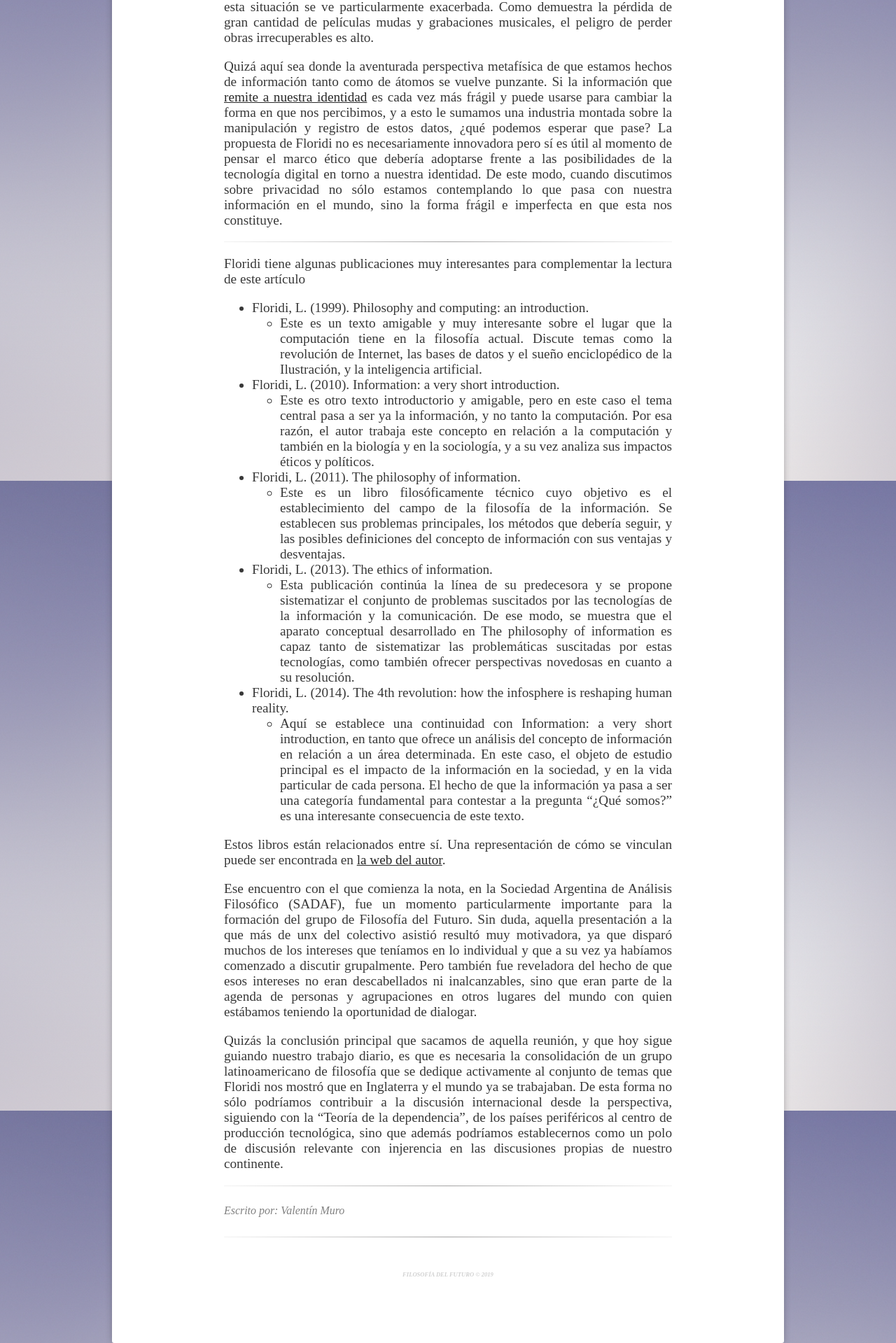
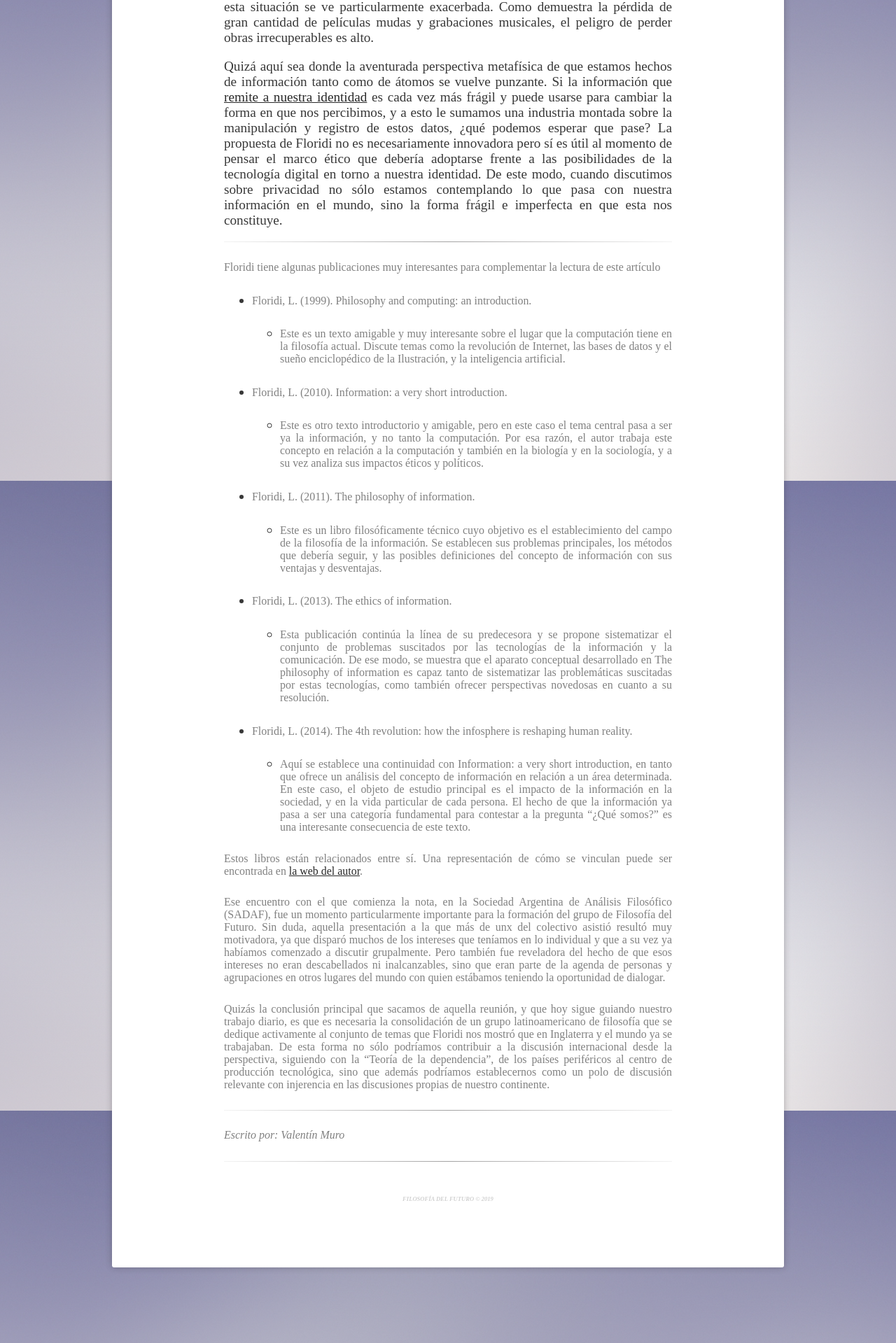
Before and after one commit to filosofiadelfuturo/filosofiadelfuturo.com, a Jekyll site: the page built from _posts/2019-11-30-somos-informacion.md, in a window 1280 px wide. Shown: the part 2013-3932 px from the top of the page at 70% size. Built offline with Jekyll 4.4.1, drawn with Linux system fonts in a browser that asks for light colours.

```diff
--- a/_posts/2019-11-30-somos-informacion.md
+++ b/_posts/2019-11-30-somos-informacion.md
@@ -39,21 +39,21 @@ Quizá aquí sea donde la aventurada perspectiva metafísica de que estamos hech
 La propuesta de Floridi no es necesariamente innovadora pero sí es útil al momento de pensar el marco ético que debería adoptarse frente a las posibilidades de la tecnología digital en torno a nuestra identidad. De este modo, cuando discutimos sobre privacidad no sólo estamos contemplando lo que pasa con nuestra información en el mundo, sino la forma frágil e imperfecta en que esta nos constituye.
 
 ---
-Floridi tiene algunas publicaciones muy interesantes para complementar la lectura de este artículo
+##### Floridi tiene algunas publicaciones muy interesantes para complementar la lectura de este artículo
 
-- Floridi, L. (1999). Philosophy and computing: an introduction.
-	- Este es un texto amigable y muy interesante sobre el lugar que la computación tiene en la filosofía actual. Discute temas como la revolución de Internet, las bases de datos y el sueño enciclopédico de la Ilustración, y la inteligencia artificial.
-- Floridi, L. (2010). Information: a very short introduction.
-	- Este es otro texto introductorio y amigable, pero en este caso el tema central pasa a ser ya la información, y no tanto la computación. Por esa razón, el autor trabaja este concepto en relación a la computación y también en la biología y en la sociología, y a su vez analiza sus impactos éticos y políticos.
-- Floridi, L. (2011). The philosophy of information.
-	- Este es un libro filosóficamente técnico cuyo objetivo es el establecimiento del campo de la filosofía de la información. Se establecen sus problemas principales, los métodos que debería seguir, y las posibles definiciones del concepto de información con sus ventajas y desventajas.
-- Floridi, L. (2013). The ethics of information.
-	- Esta publicación continúa la línea de su predecesora y se propone sistematizar el conjunto de problemas suscitados por las tecnologías de la información y la comunicación. De ese modo, se muestra que el aparato conceptual desarrollado en The philosophy of information es capaz tanto de sistematizar las problemáticas suscitadas por estas tecnologías, como también ofrecer perspectivas novedosas en cuanto a su resolución.
-- Floridi, L. (2014). The 4th revolution: how the infosphere is reshaping human reality.
-	- Aquí se establece una continuidad con Information: a very short introduction, en tanto que ofrece un análisis del concepto de información en relación a un área determinada. En este caso, el objeto de estudio principal es el impacto de la información en la sociedad, y en la vida particular de cada persona. El hecho de que la información ya pasa a ser una categoría fundamental para contestar a la pregunta “¿Qué somos?” es una interesante consecuencia de este texto.
+- ##### Floridi, L. (1999). Philosophy and computing: an introduction.
+	- ##### Este es un texto amigable y muy interesante sobre el lugar que la computación tiene en la filosofía actual. Discute temas como la revolución de Internet, las bases de datos y el sueño enciclopédico de la Ilustración, y la inteligencia artificial.
+- ##### Floridi, L. (2010). Information: a very short introduction.
+	- ##### Este es otro texto introductorio y amigable, pero en este caso el tema central pasa a ser ya la información, y no tanto la computación. Por esa razón, el autor trabaja este concepto en relación a la computación y también en la biología y en la sociología, y a su vez analiza sus impactos éticos y políticos.
+- ##### Floridi, L. (2011). The philosophy of information.
+	- ##### Este es un libro filosóficamente técnico cuyo objetivo es el establecimiento del campo de la filosofía de la información. Se establecen sus problemas principales, los métodos que debería seguir, y las posibles definiciones del concepto de información con sus ventajas y desventajas.
+- ##### Floridi, L. (2013). The ethics of information.
+	- ##### Esta publicación continúa la línea de su predecesora y se propone sistematizar el conjunto de problemas suscitados por las tecnologías de la información y la comunicación. De ese modo, se muestra que el aparato conceptual desarrollado en The philosophy of information es capaz tanto de sistematizar las problemáticas suscitadas por estas tecnologías, como también ofrecer perspectivas novedosas en cuanto a su resolución.
+- ##### Floridi, L. (2014). The 4th revolution: how the infosphere is reshaping human reality.
+	- ##### Aquí se establece una continuidad con Information: a very short introduction, en tanto que ofrece un análisis del concepto de información en relación a un área determinada. En este caso, el objeto de estudio principal es el impacto de la información en la sociedad, y en la vida particular de cada persona. El hecho de que la información ya pasa a ser una categoría fundamental para contestar a la pregunta “¿Qué somos?” es una interesante consecuencia de este texto.
 
-Estos libros están relacionados entre sí. Una representación de cómo se vinculan puede ser encontrada en [la web del autor](http://www.philosophyofinformation.net/research/).
+##### Estos libros están relacionados entre sí. Una representación de cómo se vinculan puede ser encontrada en [la web del autor](http://www.philosophyofinformation.net/research/).
 
-Ese encuentro con el que comienza  la nota, en la Sociedad Argentina de Análisis Filosófico (SADAF), fue un momento particularmente importante para la formación del grupo de Filosofía del Futuro. Sin duda, aquella presentación a la que más de unx del colectivo asistió resultó muy motivadora, ya que disparó muchos de los intereses que teníamos en lo individual y que a su vez ya habíamos comenzado a discutir  grupalmente. Pero también fue reveladora del hecho de que esos intereses no eran descabellados ni inalcanzables, sino que eran parte de la agenda de personas y agrupaciones en otros lugares del mundo con quien estábamos teniendo la oportunidad de dialogar.
+##### Ese encuentro con el que comienza  la nota, en la Sociedad Argentina de Análisis Filosófico (SADAF), fue un momento particularmente importante para la formación del grupo de Filosofía del Futuro. Sin duda, aquella presentación a la que más de unx del colectivo asistió resultó muy motivadora, ya que disparó muchos de los intereses que teníamos en lo individual y que a su vez ya habíamos comenzado a discutir  grupalmente. Pero también fue reveladora del hecho de que esos intereses no eran descabellados ni inalcanzables, sino que eran parte de la agenda de personas y agrupaciones en otros lugares del mundo con quien estábamos teniendo la oportunidad de dialogar.
 
-Quizás la conclusión principal que sacamos de aquella reunión, y que hoy sigue guiando nuestro trabajo diario, es que es necesaria la consolidación de un grupo latinoamericano de filosofía que se dedique activamente al conjunto de temas que Floridi nos mostró que en Inglaterra y el mundo ya se trabajaban. De esta forma no sólo podríamos contribuir a la discusión internacional desde la perspectiva, siguiendo con la “Teoría de la dependencia”, de los países periféricos al centro de producción tecnológica, sino que además podríamos establecernos como un polo de discusión relevante  con injerencia en las discusiones propias de nuestro continente.
+##### Quizás la conclusión principal que sacamos de aquella reunión, y que hoy sigue guiando nuestro trabajo diario, es que es necesaria la consolidación de un grupo latinoamericano de filosofía que se dedique activamente al conjunto de temas que Floridi nos mostró que en Inglaterra y el mundo ya se trabajaban. De esta forma no sólo podríamos contribuir a la discusión internacional desde la perspectiva, siguiendo con la “Teoría de la dependencia”, de los países periféricos al centro de producción tecnológica, sino que además podríamos establecernos como un polo de discusión relevante  con injerencia en las discusiones propias de nuestro continente.
```
Also changed, not shown: _posts/2019-12-14-en-clave-digital.md (+2 -2 lines).
